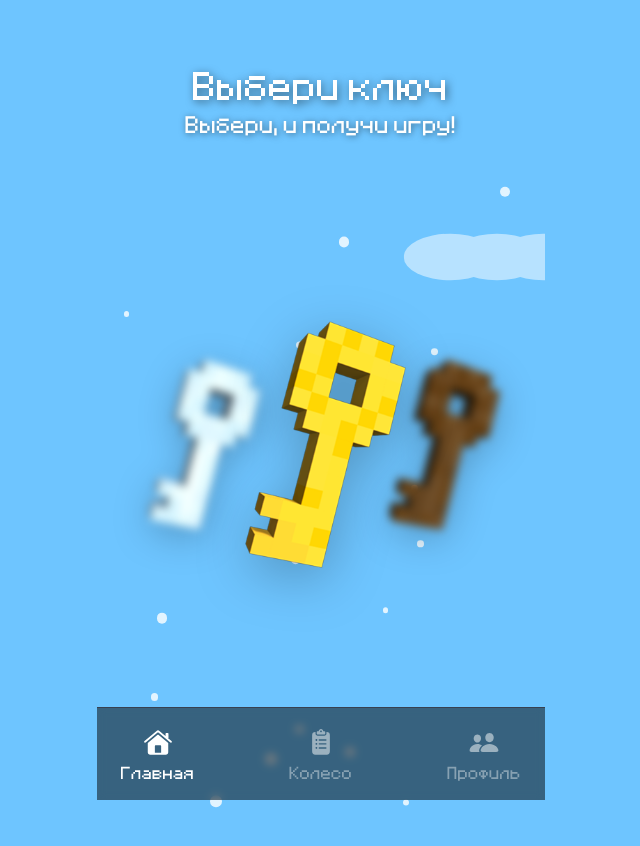
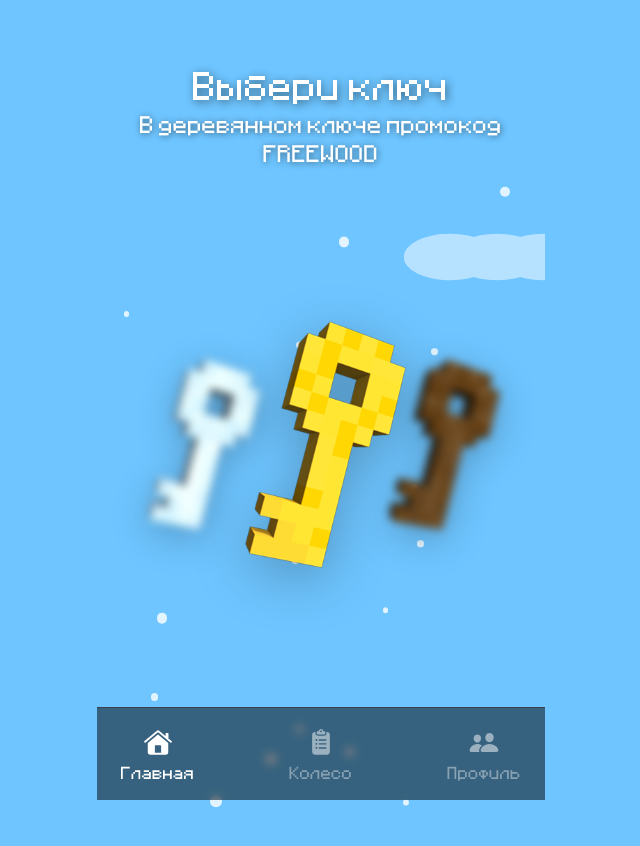
Before and after one commit to rngeryes/sfsdfewe, a Next.js app: page / in a window 1280 px wide. Shown: the top 846 px of the page, without its empty margins (319-959 px from the left). Built offline with nearby package versions, Linux system fonts and the light colour scheme.

Commit message:
Update HomeTab.tsx

```diff
--- a/components/HomeTab.tsx
+++ b/components/HomeTab.tsx
@@ -254,7 +254,7 @@ const KeyCarousel: React.FC = () => {
       {/* Тексты сверху */}
       <div style={{ position: 'absolute', top: '20px', width: '100%', textAlign: 'center' }}>
         <h1 style={{ color: '#fff', textShadow: '2px 2px 8px rgba(0,0,0,0.5)', fontSize: '2rem', margin: 0 }}>Выбери ключ</h1>
-        <p style={{ color: '#fff', textShadow: '1px 1px 6px rgba(0,0,0,0.5)', margin: 0, fontSize: '1.2rem' }}>Выбери, и получи игру!</p>
+        <p style={{ color: '#fff', textShadow: '1px 1px 6px rgba(0,0,0,0.5)', margin: 0, fontSize: '1.2rem' }}>В деревянном ключе промокод FREEWOOD</p>
       </div>
 
       {/* Карусель */}
```
